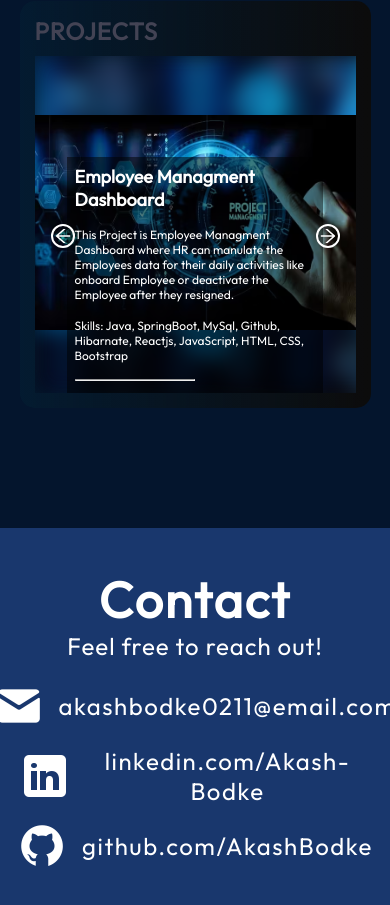
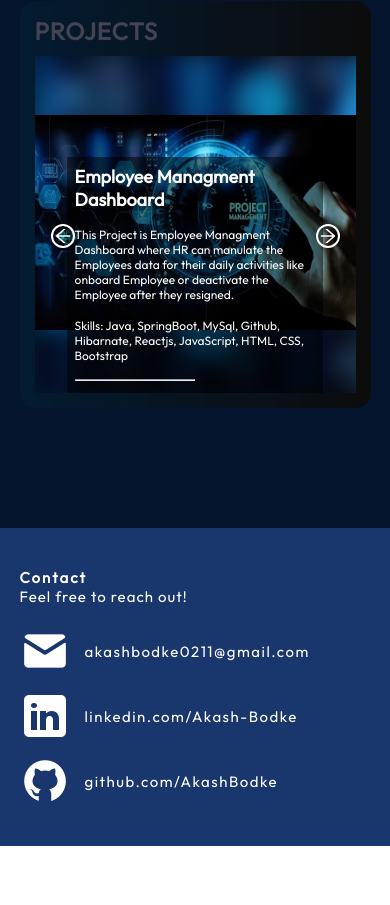
Before and after one commit to AkashBodke112233/Portfolio, a React (Vite) app: page / in a window 390 px wide. Shown: the part 3309-4214 px from the top of the page. After the commit the page ends 4155 px from the top, so only its background shows below. Built offline with nearby package versions, Linux system fonts and the light colour scheme.

Commit message:
css changes

```diff
--- a/src/Data/StaticData.jsx
+++ b/src/Data/StaticData.jsx
@@ -62,8 +62,8 @@ export const ContactData = {
         gitImg : "contact/githubIcon.png"
     },
     Urls : {
-      mailtTo : "mailto:myemail@email.com",
-      mail : "akashbodke0211@email.com",
+      mailtTo : "mailto:akashbodke0211@gmail.com",
+      mail : "akashbodke0211@gmail.com",
       linkedinUrl : "https://www.linkedin.com/in/akash-bodke-52b075170?utm_source=share&utm_campaign=share_via&utm_content=profile&utm_medium=android_app",
       linkedinDesc : "linkedin.com/Akash-Bodke",
       giturl : "https://github.com/AkashBodke112233/Portfolio",
--- a/src/components/Contact/Contact.module.css
+++ b/src/components/Contact/Contact.module.css
@@ -55,44 +55,44 @@
   .text {
     display: flex;
     flex-direction: column;
-    align-items: center;
+    align-items: start;
   }
 
   .links {
-    align-items: center;
+    align-items: start;
   }
 }
 @media screen and (max-width: 600px) {
   .container {
     flex-direction: column;
-    align-items: center;
-    text-align: center;
+    align-items: start;
+    text-align: start;
     padding: 40px 5%;
     gap: 20px;
   }
 
   .text h2 {
-    font-size: 50px;
+    font-size: 15px;
     letter-spacing: 2px;
   }
 
   .text p {
-    font-size: 24px;
+    font-size: 15px;
     letter-spacing: 1px;
   }
 
   .links {
     width: 100%;
-    align-items: center;
+    align-items: start;
     gap: 15px;
   }
 
   .link {
-    justify-content: center;
+    justify-content: start;
     gap: 15px;
   }
 
   .link a {
-    font-size: 24px;
+    font-size: 15px;
   }
 }
--- a/src/components/ui/Dialog.css
+++ b/src/components/ui/Dialog.css
@@ -53,7 +53,7 @@
 
 @media screen and (max-width: 480px) {
     .dialog-content {
-        max-width: 95%;
+        max-width: 75%;
         padding: 10px;
     }
 
```
